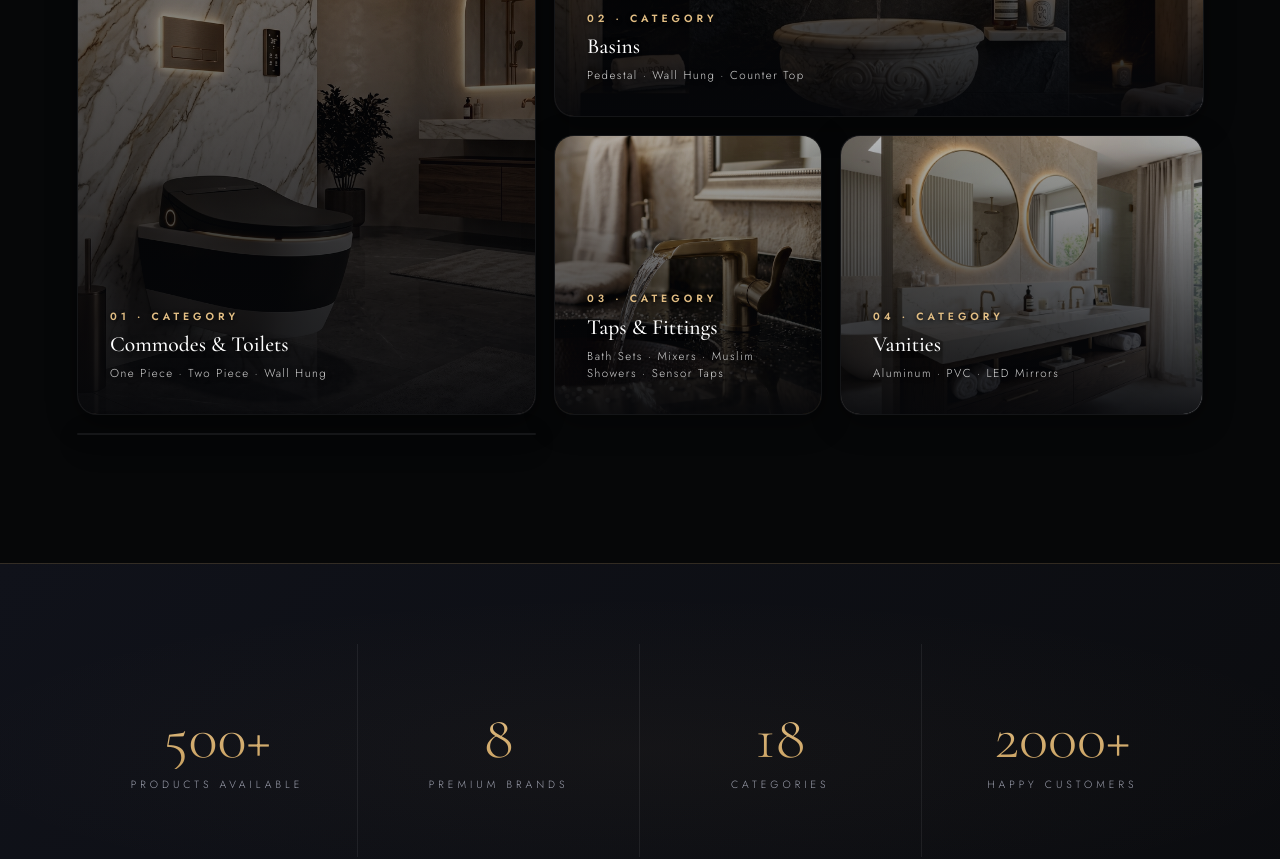
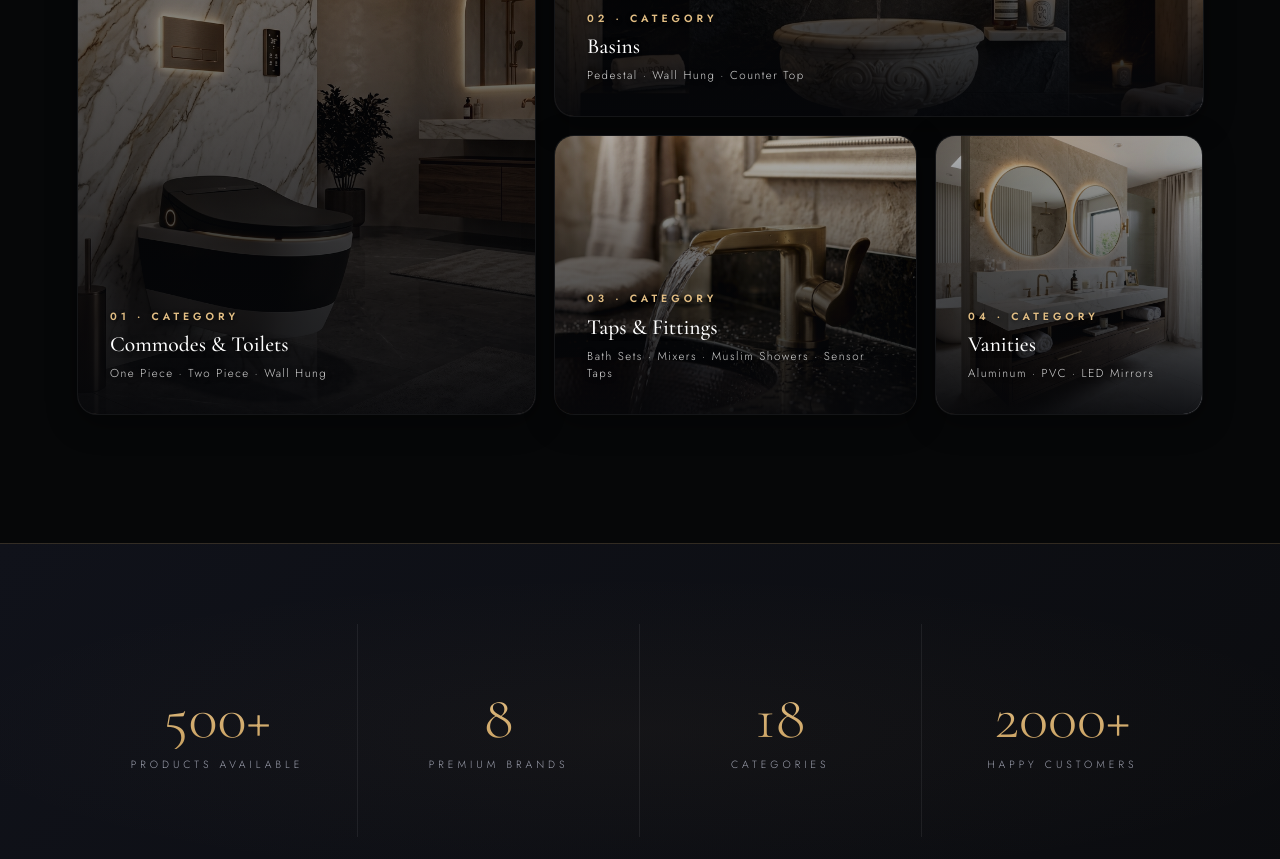
Before and after one commit to afeefahmad/Nauman-sanitary-store-, a React (Vite) app: page / in a window 1280 px wide. Shown: the part 1620-2479 px from the top of the page. Built offline with nearby package versions, Linux system fonts and the light colour scheme.

Commit message:
line bug in category

```diff
--- a/src/data/categories.js
+++ b/src/data/categories.js
@@ -75,13 +75,6 @@ export const HERO_CATEGORIES = [
     name: 'Vanities',
     hint: 'Aluminum · PVC · LED Mirrors',
     icon: '🪞',
-  },
-  {
-    slug: 'pipes-fittings',
-    no: '05 · Category',
-    name: 'Pipes & Fittings',
-    hint: 'PPRC · UPVC · Minhas · Turk Plast',
-    icon: '🔧',
   },
 ];
 
--- a/src/index.css
+++ b/src/index.css
@@ -837,9 +837,8 @@ body::after {
 }
 .cat-card:nth-child(1) { grid-column:span 5; grid-row:span 2; }
 .cat-card:nth-child(2) { grid-column:span 7; }
-.cat-card:nth-child(3) { grid-column:span 3; }
-.cat-card:nth-child(4) { grid-column:span 4; }
-.cat-card:nth-child(5) { grid-column:span 5; }
+.cat-card:nth-child(3) { grid-column:span 4; }
+.cat-card:nth-child(4) { grid-column:span 3; }
 
 .cat-card:hover {
   transform: translateY(-6px);
```
